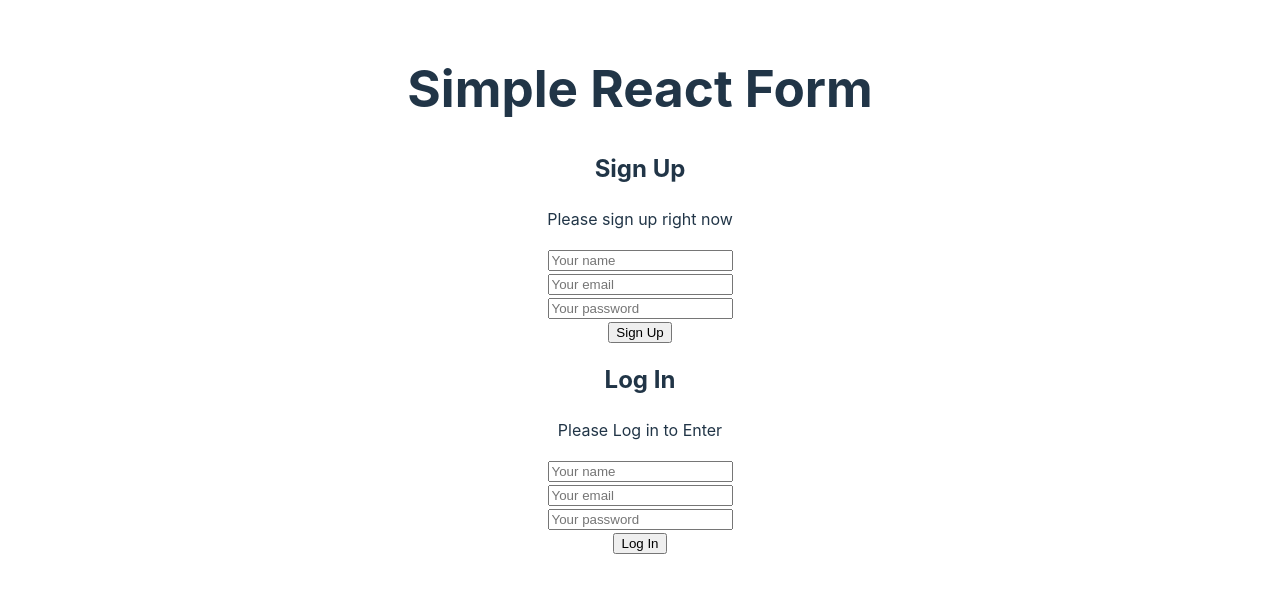
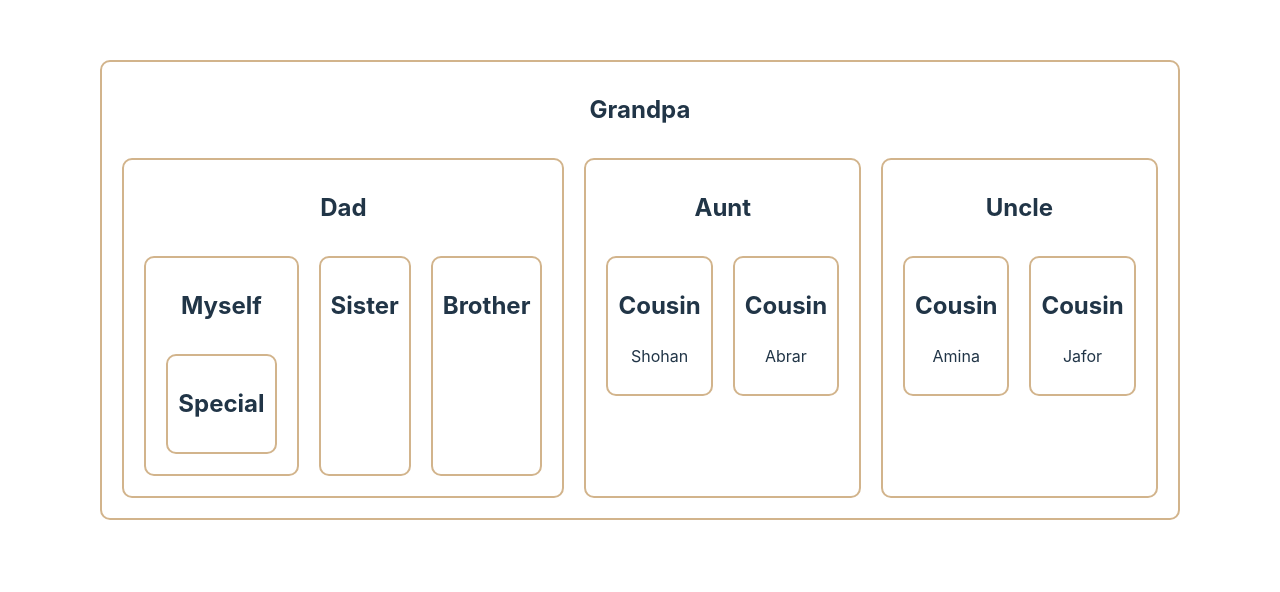
Before and after one commit to AskatAsh/React-JS-Practice, a React (Vite) app in the folder project-form-master/: page / in a window 1280 px wide. Shown: the part 110-702 px from the top of the page. Built offline with nearby package versions, Linux system fonts and the light colour scheme.

Commit message:
created some parent and some child components

```diff
--- a/project-form-master/src/App.jsx
+++ b/project-form-master/src/App.jsx
@@ -1,29 +1,31 @@
 import './App.css'
-import ReusableForm from './Component/ReusableForm/ReusableForm'
+import Grandpa from './Component/Grandpa/Grandpa'
+// import ReusableForm from './Component/ReusableForm/ReusableForm'
 // import HookForm from './Component/HookForm/HookForm'
 // import RefForm from './Component/RefForm/RefForm'
 // import StatefullForm from './Component/StatefullForm/StatefullForm'
 // import SimpleForm from './Component/SimpleForm/SimpleForm'
 function App() {
 
-  const handleSignUpSubmit = data => {
-    // e.preventDefault();
-    console.log("Sign Up data: ", data);
-  }
+  // const handleSignUpSubmit = data => {
+  //   // e.preventDefault();
+  //   console.log("Sign Up data: ", data);
+  // }
 
-  const handleLogInSubmit = data => {
-    // e.preventDefault();
-    console.log("Log In data: ", data);
-  }
+  // const handleLogInSubmit = data => {
+  //   // e.preventDefault();
+  //   console.log("Log In data: ", data);
+  // }
 
   return (
     <>
-      <h1>Simple React Form</h1>
+      <Grandpa></Grandpa>
+      {/* <h1>Simple React Form</h1> */}
       {/* <SimpleForm></SimpleForm> */}
       {/* <StatefullForm></StatefullForm> */}
       {/* <RefForm></RefForm> */}
       {/* <HookForm></HookForm> */}
-      <ReusableForm
+      {/* <ReusableForm
       formTitle={"Sign Up"}
       submitBtnText={"Sign Up"}
       handleSubmit={handleSignUpSubmit}>
@@ -41,7 +43,7 @@
           <h2>Log In</h2>
           <p>Please Log in to Enter</p>
         </div>
-      </ReusableForm>
+      </ReusableForm> */}
     </>
   )
 }
--- /dev/null
+++ b/project-form-master/src/Component/Aunt/Aunt.jsx
@@ -0,0 +1,15 @@
+import Cousin from "../Cousin/Cousin";
+
+const Aunt = () => {
+    return (
+        <div>
+            <h2>Aunt</h2>
+            <section className="flex">
+                <Cousin cousin={"Shohan"}></Cousin>
+                <Cousin cousin={"Abrar"}></Cousin>
+            </section>
+        </div>
+    );
+};
+
+export default Aunt;
--- /dev/null
+++ b/project-form-master/src/Component/Brother/Brother.jsx
@@ -0,0 +1,10 @@
+
+const Brother = () => {
+    return (
+        <div>
+            <h2>Brother</h2>
+        </div>
+    );
+};
+
+export default Brother;
--- /dev/null
+++ b/project-form-master/src/Component/Cousin/Cousin.jsx
@@ -0,0 +1,14 @@
+import PropTypes from 'prop-types';
+
+const Cousin = ({cousin}) => {
+    return (
+        <div>
+            <h2>Cousin</h2>
+            <p>{cousin}</p>
+        </div>
+    );
+};
+Cousin.propTypes = {
+    cousin: PropTypes.string
+};
+export default Cousin;
--- /dev/null
+++ b/project-form-master/src/Component/Dad/Dad.jsx
@@ -0,0 +1,18 @@
+import Brother from "../Brother/Brother";
+import Myself from "../Myself/Myself";
+import Sister from "../Sister/Sister";
+
+const Dad = () => {
+    return (
+        <div>
+            <h2>Dad</h2>
+            <section className="flex">
+                <Myself></Myself>
+                <Sister></Sister>
+                <Brother></Brother>
+            </section>
+        </div>
+    );
+};
+
+export default Dad;
--- /dev/null
+++ b/project-form-master/src/Component/Grandpa/Grandpa.css
@@ -0,0 +1,9 @@
+.grandpa div{
+    border: 2px solid tan;
+    border-radius: 10px;
+    margin: 10px;
+    padding: 10px;
+}
+.flex{
+    display: flex;
+}
--- /dev/null
+++ b/project-form-master/src/Component/Grandpa/Grandpa.jsx
@@ -0,0 +1,20 @@
+import Aunt from '../Aunt/Aunt';
+import Dad from '../Dad/Dad';
+import Uncle from '../Uncle/Uncle';
+import './Grandpa.css'
+const Grandpa = () => {
+    return (
+        <div className="grandpa">
+            <div>
+                <h2>Grandpa</h2>
+                <section className='flex'>
+                    <Dad></Dad>
+                    <Aunt></Aunt>
+                    <Uncle></Uncle>
+                </section>
+            </div>
+        </div>
+    );
+};
+
+export default Grandpa;
--- /dev/null
+++ b/project-form-master/src/Component/Myself/Myself.jsx
@@ -0,0 +1,14 @@
+import Special from "../Special/Special";
+
+const Myself = () => {
+    return (
+        <div>
+            <h2>Myself</h2>
+            <section className="flex">
+                <Special></Special>
+            </section>
+        </div>
+    );
+};
+
+export default Myself;
--- /dev/null
+++ b/project-form-master/src/Component/Sister/Sister.jsx
@@ -0,0 +1,10 @@
+
+const Sister = () => {
+    return (
+        <div>
+            <h2>Sister</h2>
+        </div>
+    );
+};
+
+export default Sister;
--- /dev/null
+++ b/project-form-master/src/Component/Special/Special.jsx
@@ -0,0 +1,10 @@
+
+const Special = () => {
+    return (
+        <div>
+            <h2>Special</h2>
+        </div>
+    );
+};
+
+export default Special;
--- /dev/null
+++ b/project-form-master/src/Component/Uncle/Uncle.jsx
@@ -0,0 +1,15 @@
+import Cousin from "../Cousin/Cousin";
+
+const Uncle = () => {
+    return (
+        <div>
+            <h2>Uncle</h2>
+            <section className="flex">
+                <Cousin cousin={"Amina"}></Cousin>
+                <Cousin cousin={"Jafor"}></Cousin>
+            </section>
+        </div>
+    );
+};
+
+export default Uncle;
```
